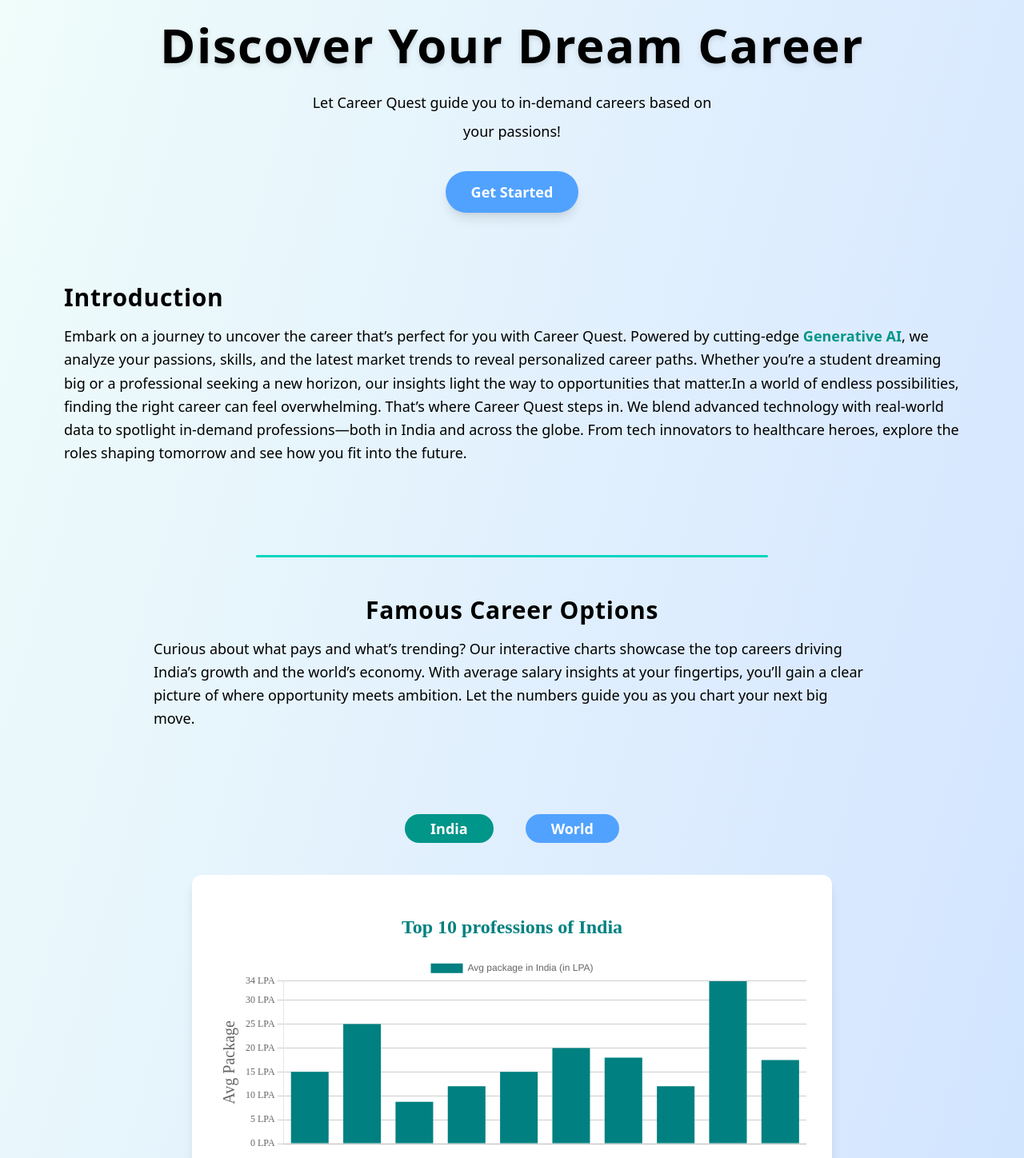
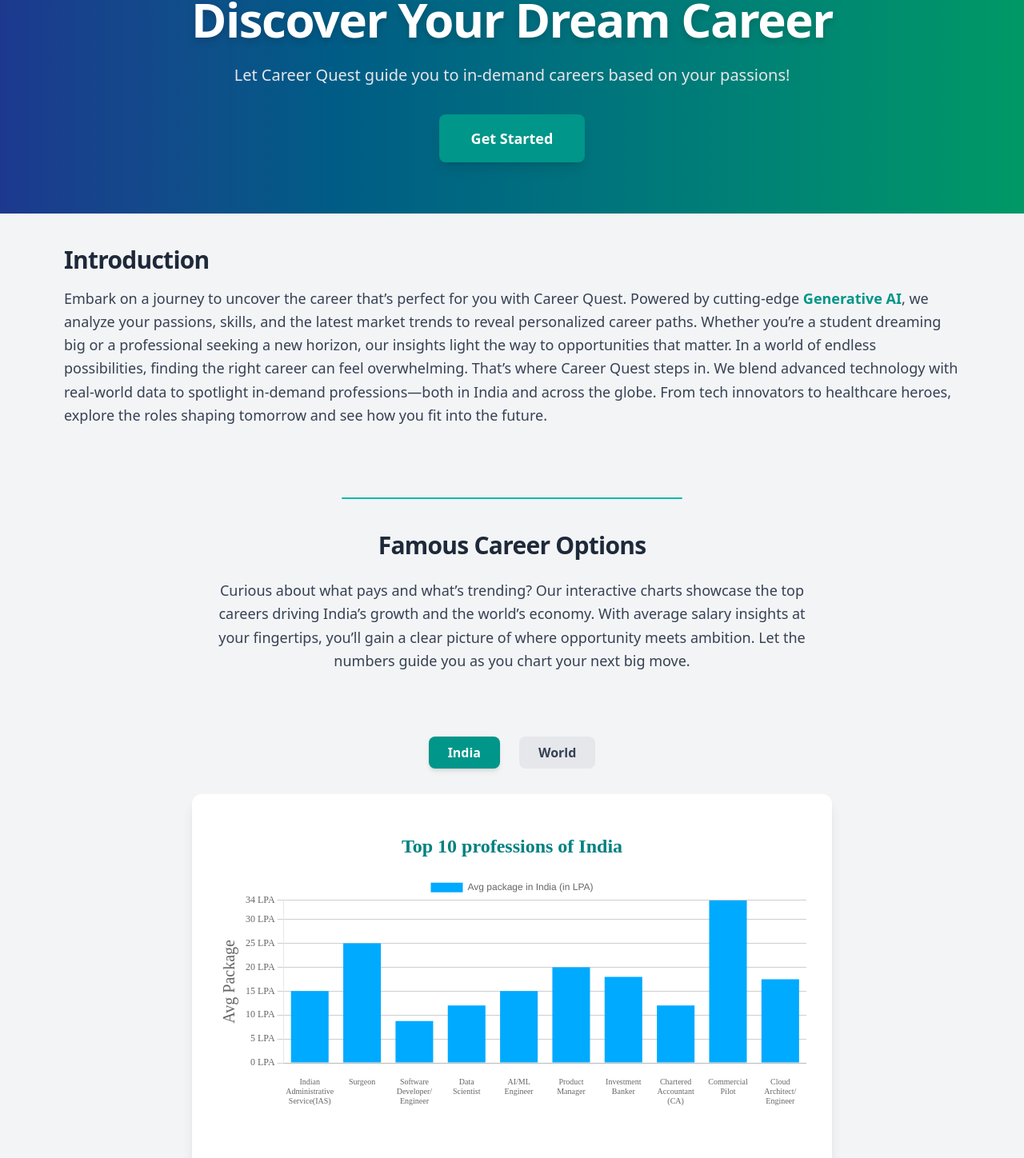
Before and after one commit to Prabhdeep-24/CareerQuest, a React (Vite) app in the folder CareerQuest/: page / in a window 1280 px wide. Shown: the part 182-1630 px from the top of the page at 80% size. Built offline with nearby package versions, Linux system fonts and the light colour scheme.

Commit message:
updated CSS

```diff
--- a/CareerQuest/src/components/Home.jsx
+++ b/CareerQuest/src/components/Home.jsx
@@ -1,42 +1,40 @@
 import React, { useState } from "react";
 import BarGraph from "./BarGraph";
-import { dataIndia , descIndia} from "../utilities/PackagesIndia";
-
-import { dataWorld , descWorld} from "../utilities/PackagesWorld";
+import { dataIndia, descIndia } from "../utilities/PackagesIndia";
+import { dataWorld, descWorld } from "../utilities/PackagesWorld";
 import Professions from "./Professions";
 
 function Home() {
   const [region, setRegion] = useState("India");
 
   return (
-    <div className="flex flex-col items-center py-16 bg-gradient-to-br from-teal-50 via-blue-100 to-blue-200 min-h-screen">
+    <div className="flex flex-col items-center bg-gray-100">
       {/* Hero Section */}
-      <div className="flex flex-col items-center pt-16 pb-10">
-        <h1 className="text-4xl md:text-6xl font-poppins font-extrabold text-deep-blue mb-6 tracking-wide drop-shadow-md">
+      <div className="w-full flex flex-col items-center pt-24 pb-16 bg-gradient-to-r from-blue-900 to-emerald-600 text-white px-6 md:px-24">
+        <h1 className="text-5xl md:text-6xl font-poppins font-extrabold text-white mb-6 tracking-tight drop-shadow-lg">
           Discover Your Dream Career
         </h1>
-        <p className="text-lg text-dark-gray mb-8 max-w-lg text-center font-poppins leading-loose">
-          Let Career Quest guide you to in-demand careers based on your
-          passions!
+        <p className="text-lg text-xl text-gray-200 mb-8 text-center font-poppins leading-relaxed">
+          Let Career Quest guide you to in-demand careers based on your passions!
         </p>
-        <button className="bg-blue-400 text-white px-8 py-3 rounded-full font-poppins font-semibold cursor-pointer text-lg hover:bg-teal-600 transition-all duration-300 shadow-lg hover:shadow-xl">
+        <button className="cursor-pointer bg-teal-600 text-white px-10 py-4 rounded-lg font-poppins font-semibold text-lg hover:bg-teal-700 transition-all duration-300 shadow-lg">
           Get Started
         </button>
       </div>
 
       {/* Introduction Section */}
-      <div className="introduction px-6 md:px-20 mt-12 mb-16">
-        <h1 className="text-3xl font-poppins font-extrabold text-deep-blue mb-4 tracking-wide">
+      <div className="introduction px-6 md:px-20 mt-10 mb-12">
+        <h1 className="text-2xl md:text-3xl font-poppins font-bold text-gray-800 mb-4 tracking-tight">
           Introduction
         </h1>
-        <p className="text-lg text-dark-gray font-poppins leading-relaxed">
+        <p className="text-base md:text-lg text-gray-700 font-poppins leading-relaxed">
           Embark on a journey to uncover the career that’s perfect for you with
           Career Quest. Powered by cutting-edge{" "}
           <span className="text-teal-600 font-semibold">Generative AI</span>, we
           analyze your passions, skills, and the latest market trends to reveal
           personalized career paths. Whether you’re a student dreaming big or a
           professional seeking a new horizon, our insights light the way to
-          opportunities that matter.In a world of endless possibilities, finding
+          opportunities that matter. In a world of endless possibilities, finding
           the right career can feel overwhelming. That’s where Career Quest
           steps in. We blend advanced technology with real-world data to
           spotlight in-demand professions—both in India and across the globe.
@@ -46,57 +44,64 @@ function Home() {
       </div>
 
       {/* Divider */}
-      <hr className="w-1/2 border-t border-teal-400 border-2 my-12 rounded-full" />
+      <hr className="w-1/3 border-t-2 border-teal-500 my-10 rounded-md" />
 
       {/* Graphs Section */}
-      <h1 className="text-3xl font-poppins font-extrabold text-deep-blue mb-4 tracking-wide">
+      <h1 className="text-2xl md:text-3xl font-poppins font-bold text-gray-800 mb-6 tracking-tight">
         Famous Career Options
       </h1>
-      <div className="flex flex-col items-center w-full gap-16 px-6">
-        <p className="text-lg max-w-4xl text-dark-gray font-poppins leading-relaxed">
+      <div className="flex flex-col items-center w-full gap-12 px-6 md:px-20">
+        <p className="text-base md:text-lg max-w-3xl text-gray-700 font-poppins leading-relaxed text-center">
           Curious about what pays and what’s trending? Our interactive charts
           showcase the top careers driving India’s growth and the world’s
           economy. With average salary insights at your fingertips, you’ll gain
           a clear picture of where opportunity meets ambition. Let the numbers
           guide you as you chart your next big move.
         </p>
-          {
-            region==="India"?
+        {region === "India" ? (
           <div>
-              <div className="flex justify-center gap-10 py-10">
-                <button className="bg-teal-600 text-white px-8 py-1 rounded-full font-poppins font-semibold cursor-pointer text-lg" onClick={()=>setRegion("India")}>
+            <div className="flex justify-center gap-6 py-8">
+              <button
+                className="cursor-pointer bg-teal-600 text-white px-6 py-2 rounded-lg font-poppins font-semibold text-base hover:bg-teal-700 transition-all duration-300 shadow-md"
+                onClick={() => setRegion("India")}
+              >
                 India
               </button>
-                <button className="bg-blue-400 text-white px-8 py-1 rounded-full font-poppins font-semibold cursor-pointer text-lg" onClick={()=>setRegion("World")}>
+              <button
+                className="cursor-pointer bg-gray-200 text-gray-700 px-6 py-2 rounded-lg font-poppins font-semibold text-base hover:bg-teal-100 transition-all duration-300"
+                onClick={() => setRegion("World")}
+              >
                 World
               </button>
             </div>
-              <div className="flex flex-col items-center gap-10">
-                <BarGraph data={dataIndia} place={"India"}/>
-                <Professions desc={descIndia} profession={dataIndia.labels}/>
+            <div className="flex flex-col items-center gap-12">
+              <BarGraph data={dataIndia} place={"India"} />
+              <Professions desc={descIndia} profession={dataIndia.labels} />
             </div>
           </div>
-          :
+        ) : (
           <div>
-            <div className="flex justify-center gap-10 py-10">
-              <button className="bg-blue-400 text-white px-8 py-1 rounded-full font-poppins font-semibold cursor-pointer text-lg" onClick={()=>setRegion("India")}>
+            <div className="flex justify-center gap-6 py-8">
+              <button
+                className="cursor-pointer bg-gray-200 text-gray-700 px-6 py-2 rounded-lg font-poppins font-semibold text-base hover:bg-teal-100 transition-all duration-300"
+                onClick={() => setRegion("India")}
+              >
                 India
               </button>
-              <button className="bg-teal-600 text-white px-8 py-1 rounded-full font-poppins font-semibold cursor-pointer text-lg" onClick={()=>setRegion("World")}>
+              <button
+                className="cursor-pointer bg-teal-600 text-white px-6 py-2 rounded-lg font-poppins font-semibold text-base hover:bg-teal-700 transition-all duration-300 shadow-md"
+                onClick={() => setRegion("World")}
+              >
                 World
               </button>
             </div>
-            <div className="flex flex-col items-center gap-10">
+            <div className="flex flex-col items-center gap-12">
               <BarGraph data={dataWorld} place={"World"} />
-              <Professions desc={descWorld} profession={dataWorld.labels}/>
+              <Professions desc={descWorld} profession={dataWorld.labels} />
             </div>
           </div>
-          }
+        )}
 
-        <div className="flex justify-center w-full p-8 rounded-xl">
-        </div>
-        <div className="flex justify-center w-full p-8 rounded-xl">
-        </div>
       </div>
     </div>
   );
--- a/CareerQuest/src/components/Professions.jsx
+++ b/CareerQuest/src/components/Professions.jsx
@@ -6,7 +6,7 @@ function Professions({ profession, desc }) {
       {profession.map((prof, idx) => (
         <div
           key={idx}
-          className="p-6 mb-10 md:mb-12 w-full mx-auto"
+          className="mb-10 md:mb-12 w-full mx-auto"
         >
           <h1 className="text-3xl md:text-4xl font-poppins font-extrabold text-teal-600 mb-4 tracking-wide">
             {prof}
--- a/CareerQuest/src/utilities/PackagesIndia.js
+++ b/CareerQuest/src/utilities/PackagesIndia.js
@@ -15,7 +15,7 @@ export const dataIndia = {
     {
       label: "Avg package in India (in LPA)",
       data: [ 15, 25, 8.75, 12, 15, 20, 18, 12, 34, 17.5],
-      backgroundColor: "teal",
+      backgroundColor: "#00aaff",
     },
   ],
 };
--- a/CareerQuest/src/utilities/PackagesWorld.js
+++ b/CareerQuest/src/utilities/PackagesWorld.js
@@ -26,7 +26,7 @@ export const dataWorld = {
         200000,
         135000,
       ],
-      backgroundColor: "teal",
+      backgroundColor: "#3333ff",
     },
   ],
 };
```
Lines whose indentation alone changed are shown as unchanged.
